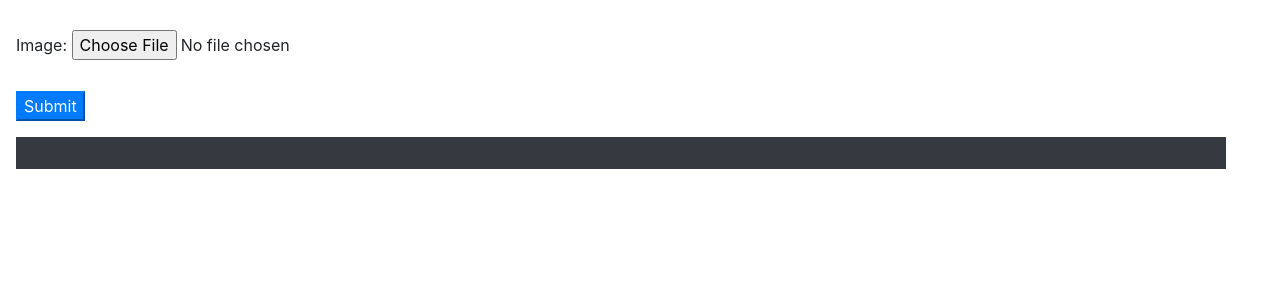
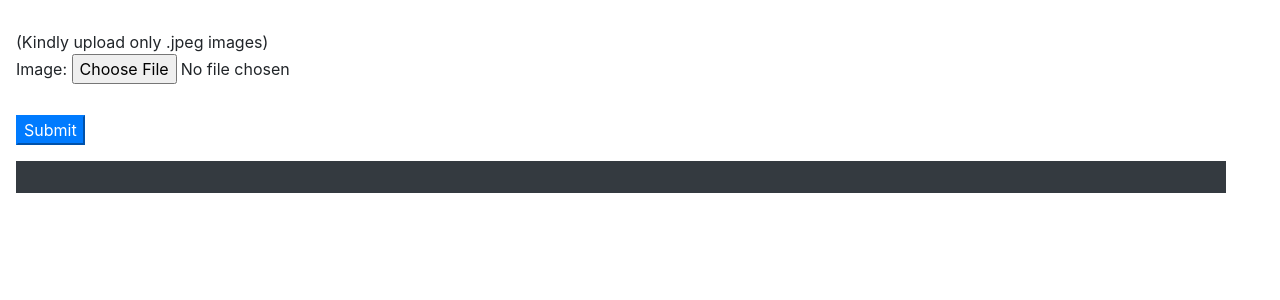
Before and after one commit to sreeram315/CEFT, a Django app: page /saliency/ in a window 1280 px wide. Shown: the part 72-372 px from the top of the page. Run offline with Django 3.2, Linux system fonts and the light colour scheme; some libraries are stand-ins or nearby versions.

Commit message:
only update jpeg

```diff
--- a/UI_SOURCE/CEFT/templates/saliency.html
+++ b/UI_SOURCE/CEFT/templates/saliency.html
@@ -4,10 +4,10 @@
 {% block head_name %} | Home {% endblock head_name %}
 
 {% block cont_ex %}
-
 	<div style="margin-top: 30px;">
 		<form  enctype='multipart/form-data' action='.' method="POST">
 			{% csrf_token %}
+	(Kindly upload only .jpeg images)
 			{{ form.as_p }}
 			<button class="btn-primary" style="margin-top:10px;" type="submit">
 				Submit
```
